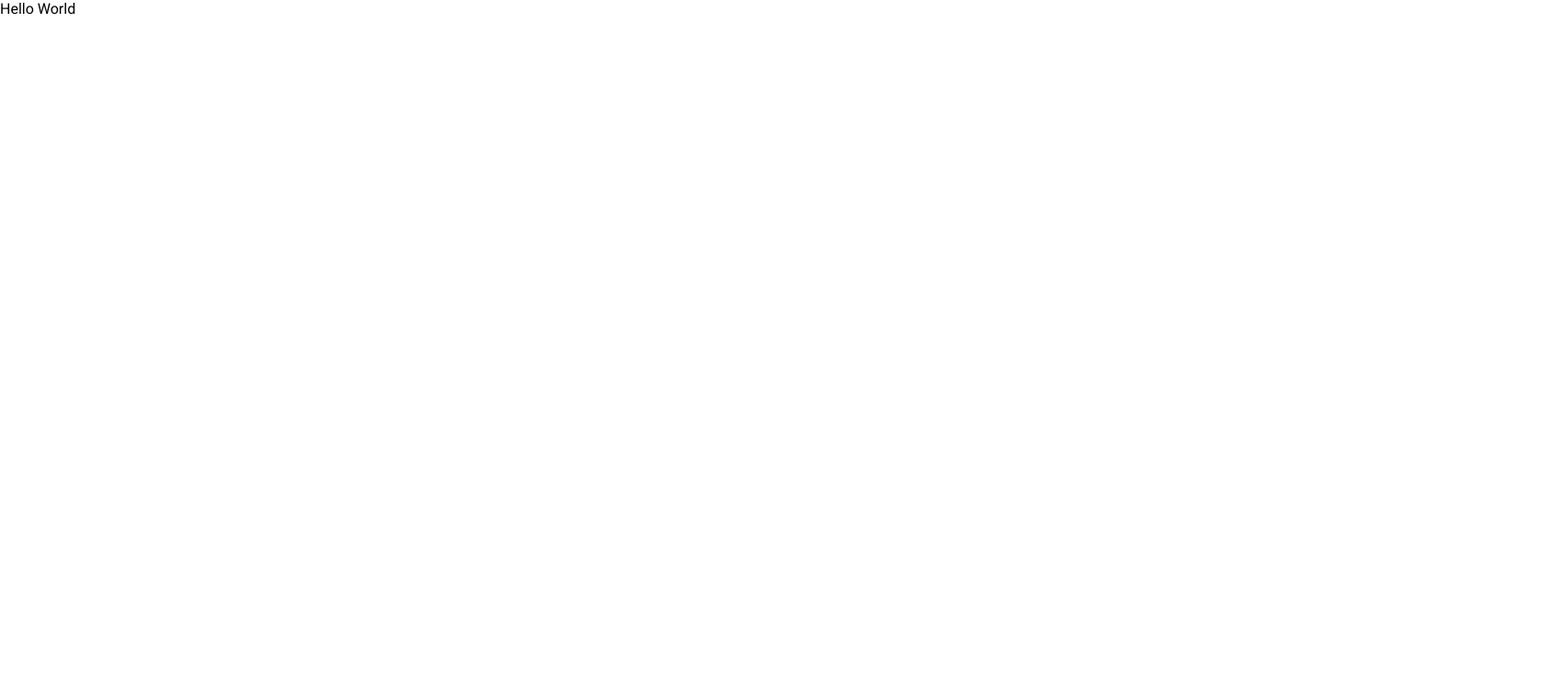
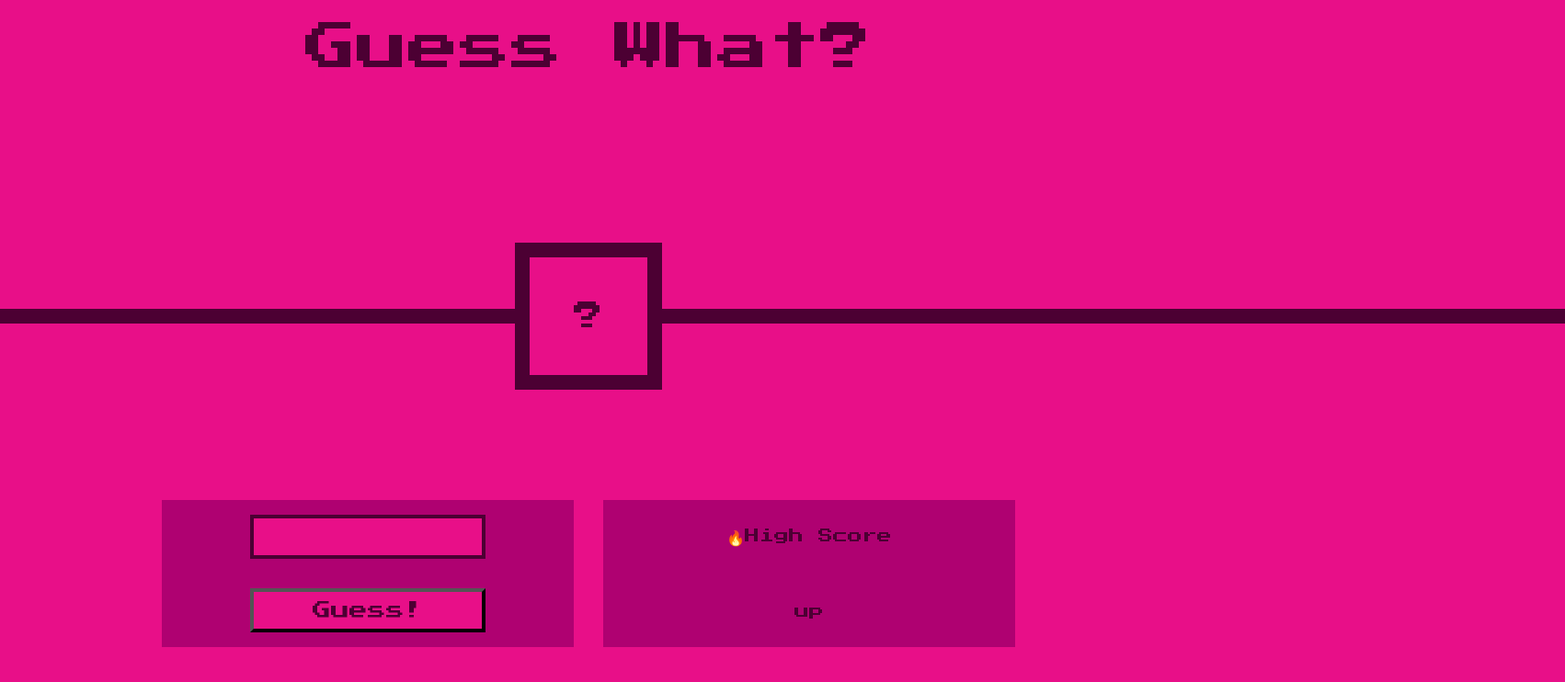
Before and after one commit to gorthar/number_guessing_game_js, a plain HTML site: page index.html in a window 1280 px wide. Shown: the whole page at 92% size, 1702 px wide, since content can reach past the window. Drawn offline with Linux system fonts and the light colour scheme.

Commit message:
site layout and css work partialy done

```diff
--- a/index.html
+++ b/index.html
@@ -8,14 +8,28 @@
     <link rel="preconnect" href="https://fonts.googleapis.com" />
     <link rel="preconnect" href="https://fonts.gstatic.com" crossorigin />
     <link
-      href="https://fonts.googleapis.com/css2?family=Roboto:wght@400;700&display=swap"
+      href="https://fonts.googleapis.com/css2?family=Press+Start+2P&family=Roboto:wght@700&display=swap"
       rel="stylesheet"
     />
     <link rel="stylesheet" href="style.css" />
   </head>
   <body>
+    <div class="line"></div>
     <div class="container">
-      <p>Hello World</p>
+      <p class="hello">Guess What?</p>
+      <div class="number_bg">
+        <span class="number">?</span>
+      </div>
+      <div class="items">
+        <div class="left">
+          <input type="number" name="" id="numberInput" />
+          <button class="guess">Guess!</button>
+        </div>
+        <div class="right">
+          <p class="high-score">🔥High Score</p>
+          <p class="up-down">up</p>
+        </div>
+      </div>
     </div>
   </body>
 </html>
--- a/style.css
+++ b/style.css
@@ -1,8 +1,100 @@
+:root{
+    --pink100:#E80F88;
+    --pink200:#AF0171;
+    --pink300:#790252;
+    --pink400:#4C0033;
+}
 *{
     margin: 0;
     padding: 0;
     box-sizing: border-box;
 }
 body{
-    font-family: 'Roboto', sans-serif;
+    font-family: 'Press Start 2P', cursive;
+    background-color: var(--pink100);
+    height: 100vh;
+    color: var(--pink400);
+    display: flex;
+    justify-content: center;
+    overflow: hidden;
+    position: relative;
+
 }
+.hello{
+    margin-top: 3vh;
+    font-size: 7vh;
+}
+.container{
+    max-width: 900px;
+    display: flex;
+    flex-direction: column;
+    align-items: center;
+}
+
+.number_bg{
+    margin-top: 23vh;
+    border-color: var(--pink400);
+    border-width: 2vh;
+    border-style: solid;
+    padding: 6vh;
+    transition: transform ease 0.5s;
+    z-index: 2;
+    background-color: var(--pink100);
+}
+.number_bg:hover{
+    transform: scale(1.2);
+}
+.line{
+    height: 2vh;
+    width: 180vw;
+    top: 42vh;
+    left: -47vw;
+    background-color: var(--pink400);
+    position: absolute;
+    overflow: hidden;
+    z-index: -1;
+}
+.number{
+    font-size: 4vh;
+    cursor: default;
+}
+.items{
+    margin-top: 15vh;
+    display: flex;
+    flex-direction: row;
+    width: 75vw;
+    justify-content: space-around;
+    height: 20vh;
+}
+.left,.right{
+    background-color: var(--pink200);
+    display: flex;
+    width: 35vw;
+    flex-direction: column;
+    justify-content: space-around;
+    align-items: center;
+}
+#numberInput{
+    background-color: var(--pink100);
+    border-style: solid;
+    border-color: var(--pink400);
+    border-width: .5vh;
+    height: 6vh;
+    width: 20vw;
+    font-size: 3vh;
+    font-family: 'Press Start 2P', cursive;
+    text-align: center;
+
+}
+.guess{
+    width: 20vw;
+    height: 6vh;
+    font-size: 2.5vh;
+    background-color: var(--pink100);
+    color: var(--pink400);
+    font-family: 'Press Start 2P', cursive;
+    border-width: .5vh;
+}
+.guess:active{
+    transform: scale(.95);
+}
```
